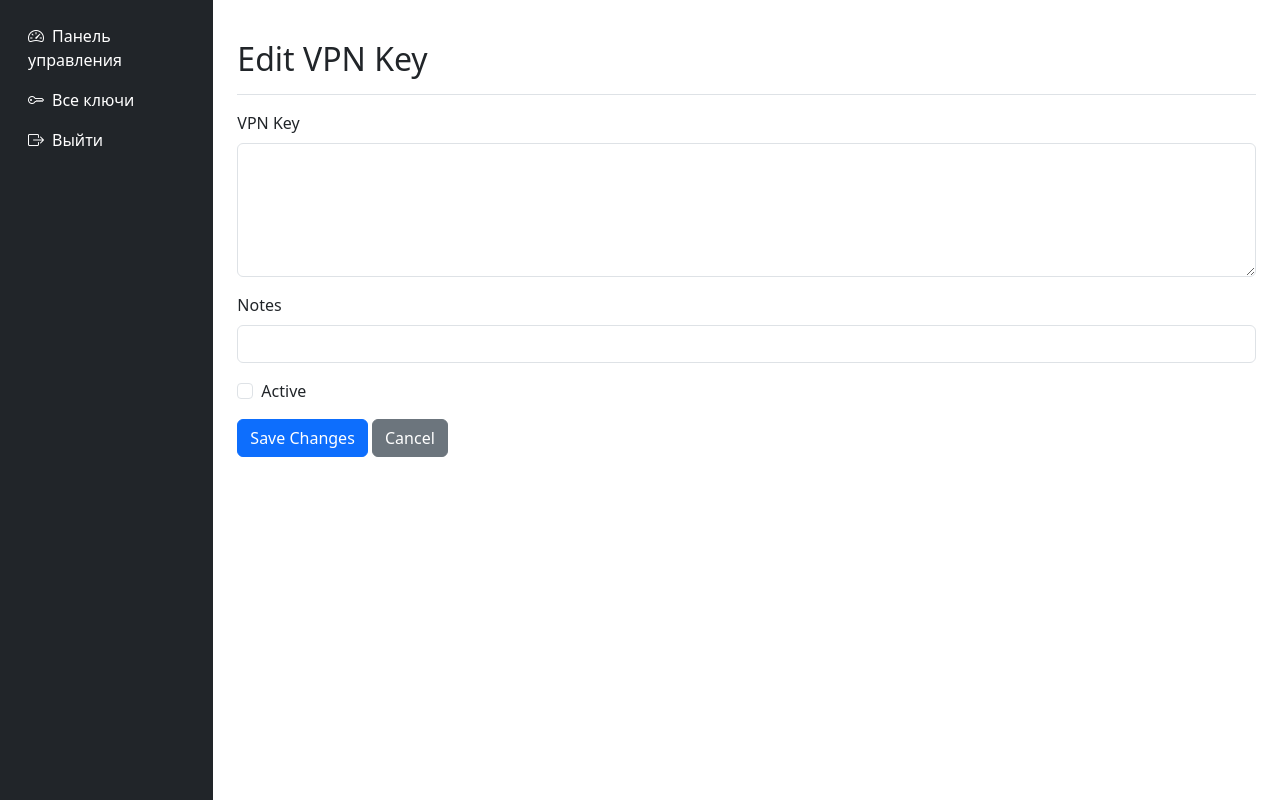
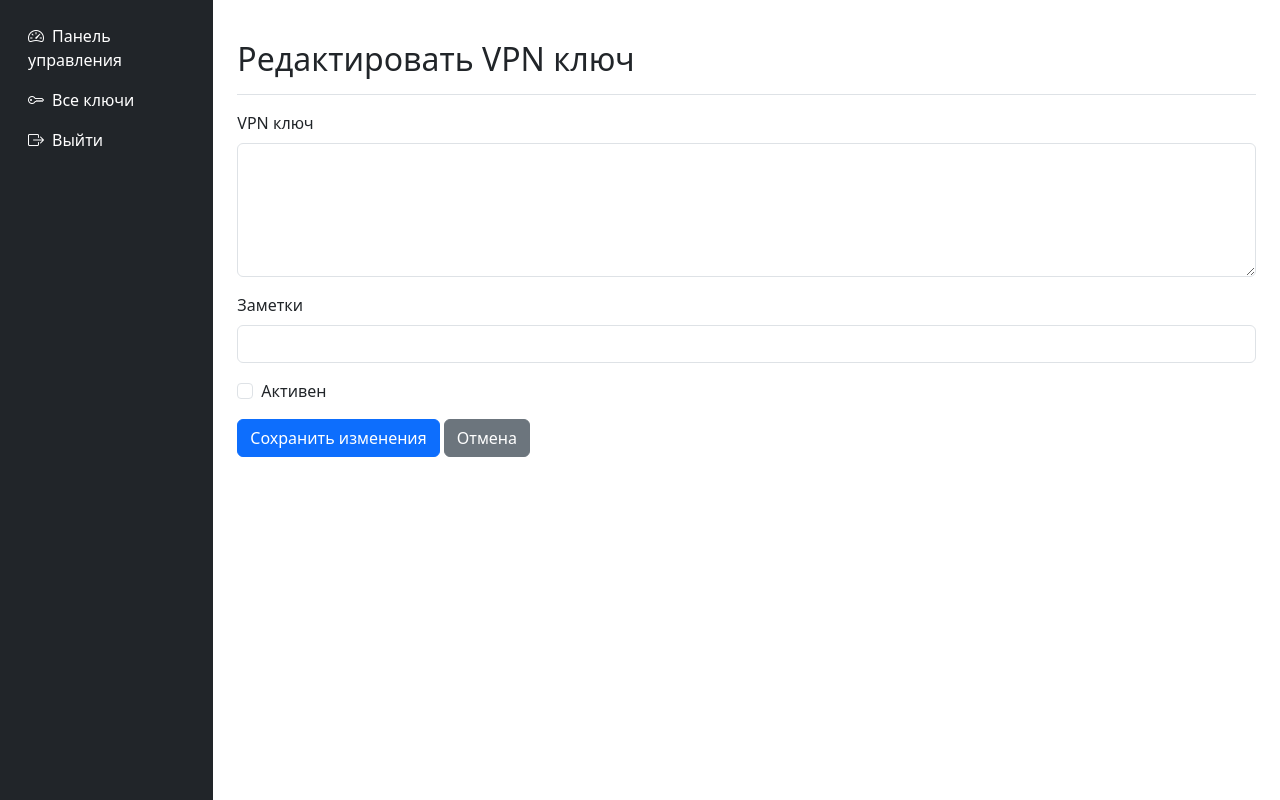
Before and after one commit to ASTRACAT2022/astraAPI, a Flask app: template templates/admin/edit_key.html in a window 1280 px wide. Run offline with Flask 3, Linux system fonts and the light colour scheme; the template is opened without the code that fills it, so the values that code supplies are empty.

Commit message:
Update edit_key.html

```diff
--- a/templates/admin/edit_key.html
+++ b/templates/admin/edit_key.html
@@ -1,26 +1,26 @@
 {% extends "base.html" %}
 
-{% block title %}Edit Key{% endblock %}
+{% block title %}Редактировать ключ{% endblock %}
 
 {% block content %}
 <div class="d-flex justify-content-between flex-wrap flex-md-nowrap align-items-center pt-3 pb-2 mb-3 border-bottom">
-    <h1 class="h2">Edit VPN Key</h1>
+    <h1 class="h2">Редактировать VPN ключ</h1>
 </div>
 
 <form method="POST">
     <div class="mb-3">
-        <label for="key" class="form-label">VPN Key</label>
+        <label for="key" class="form-label">VPN ключ</label>
         <textarea class="form-control" id="key" name="key" rows="5" required>{{ key.key }}</textarea>
     </div>
     <div class="mb-3">
-        <label for="notes" class="form-label">Notes</label>
+        <label for="notes" class="form-label">Заметки</label>
         <input type="text" class="form-control" id="notes" name="notes" value="{{ key.notes or '' }}">
     </div>
     <div class="mb-3 form-check">
         <input type="checkbox" class="form-check-input" id="is_active" name="is_active" {% if key.is_active %}checked{% endif %}>
-        <label class="form-check-label" for="is_active">Active</label>
+        <label class="form-check-label" for="is_active">Активен</label>
     </div>
-    <button type="submit" class="btn btn-primary">Save Changes</button>
-    <a href="{{ url_for('admin_dashboard') }}" class="btn btn-secondary">Cancel</a>
+    <button type="submit" class="btn btn-primary">Сохранить изменения</button>
+    <a href="{{ url_for('admin_dashboard') }}" class="btn btn-secondary">Отмена</a>
 </form>
 {% endblock %}
```
